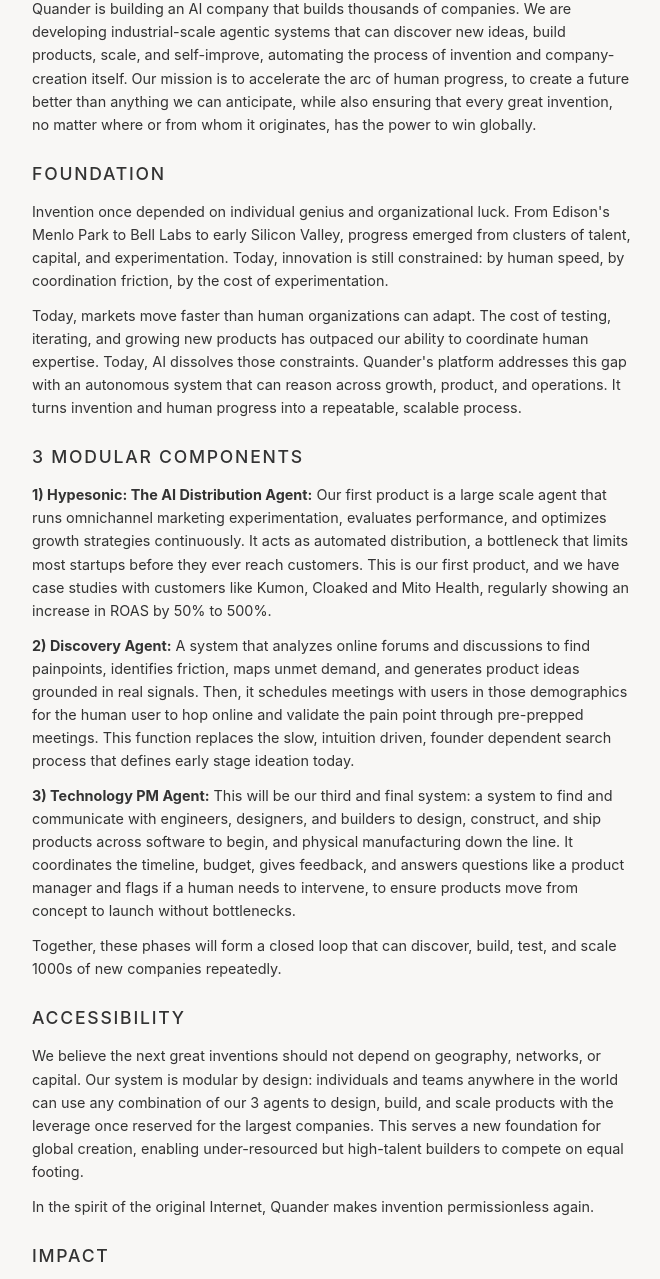
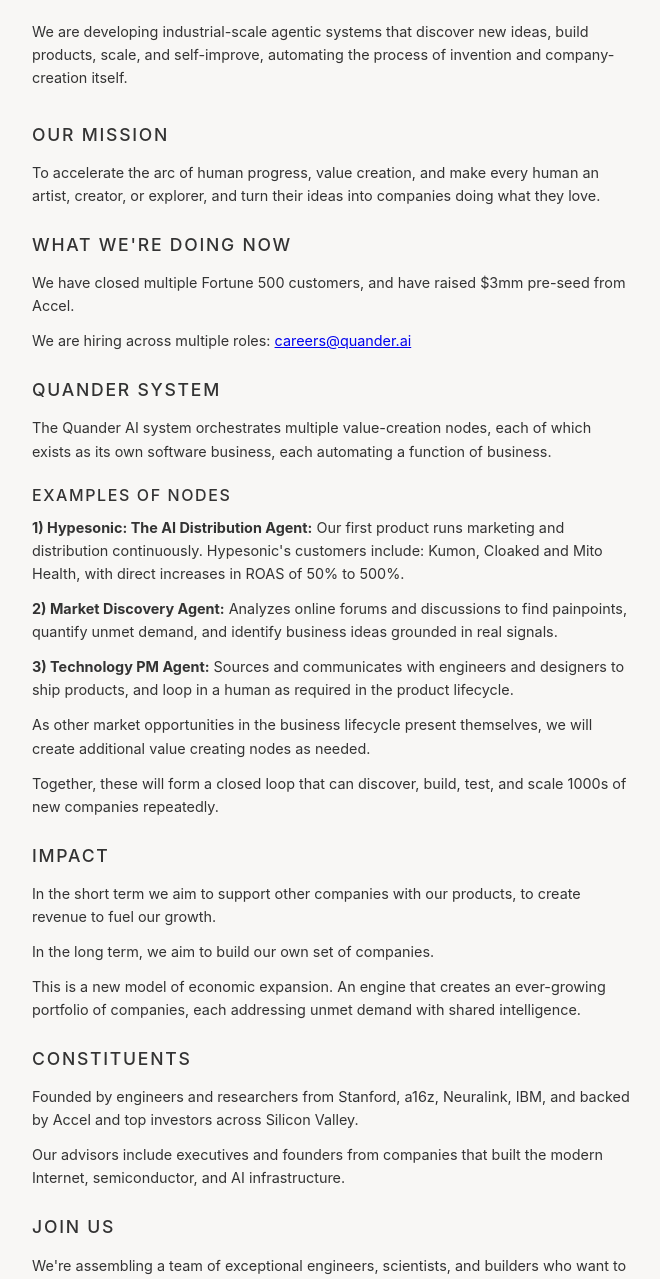
Before and after one commit to quanderco/simple-landing, a plain HTML site: page index.html in a window 1280 px wide. Shown: the part 294-1573 px from the top of the page, without its empty margins (308-968 px from the left). Drawn offline with Linux system fonts and the light colour scheme.

Commit message:
updated shorten

```diff
--- a/index.html
+++ b/index.html
@@ -23,49 +23,44 @@
 
     <main>
         <div class="content-container">
-            <div class="tagline">
-                <p>Quander is an applied AI product lab.</p>
-            </div>
             <div class="manifesto">
-                <h2>AI BUILDS 1000S OF COMPANIES</h2>
+                <h1>QUANDER AI BUILDS 1000S OF COMPANIES</h1>
 
-                <p>Quander is building an AI company that builds thousands of companies. We are developing industrial-scale agentic systems that can discover new ideas, build products, scale, and self-improve, automating the process of invention and company-creation itself. Our mission is to accelerate the arc of human progress, to create a future better than anything we can anticipate, while also ensuring that every great invention, no matter where or from whom it originates, has the power to win globally.</p>
+                <p>We are developing industrial-scale agentic systems that discover new ideas, build products, scale, and self-improve, automating the process of invention and company-creation itself.</p>
 
-                <h2>FOUNDATION</h2>
+                <h2>OUR MISSION</h2>
 
-                <p>Invention once depended on individual genius and organizational luck. From Edison's Menlo Park to Bell Labs to early Silicon Valley, progress emerged from clusters of talent, capital, and experimentation. Today, innovation is still constrained: by human speed, by coordination friction, by the cost of experimentation.</p>
+                <p>To accelerate the arc of human progress, value creation, and make every human an artist, creator, or explorer, and turn their ideas into companies doing what they love.</p>
 
-                <p>Today, markets move faster than human organizations can adapt. The cost of testing, iterating, and growing new products has outpaced our ability to coordinate human expertise. Today, AI dissolves those constraints. Quander's platform addresses this gap with an autonomous system that can reason across growth, product, and operations. It turns invention and human progress into a repeatable, scalable process.</p>
+                <h2>WHAT WE'RE DOING NOW</h2>
 
-                <h2>3 MODULAR COMPONENTS</h2>
+                <p>We have closed multiple Fortune 500 customers, and have raised $3mm pre-seed from Accel.</p>
 
-                <p><strong>1) Hypesonic: The AI Distribution Agent:</strong> Our first product is a large scale agent that runs omnichannel marketing experimentation, evaluates performance, and optimizes growth strategies continuously. It acts as automated distribution, a bottleneck that limits most startups before they ever reach customers. This is our first product, and we have case studies with customers like Kumon, Cloaked and Mito Health, regularly showing an increase in ROAS by 50% to 500%.</p>
+                <p>We are hiring across multiple roles: <a href="mailto:careers@quander.ai">careers@quander.ai</a></p>
 
-                <p><strong>2) Discovery Agent:</strong> A system that analyzes online forums and discussions to find painpoints, identifies friction, maps unmet demand, and generates product ideas grounded in real signals. Then, it schedules meetings with users in those demographics for the human user to hop online and validate the pain point through pre-prepped meetings. This function replaces the slow, intuition driven, founder dependent search process that defines early stage ideation today.</p>
+                <h2>QUANDER SYSTEM</h2>
 
-                <p><strong>3) Technology PM Agent:</strong> This will be our third and final system: a system to find and communicate with engineers, designers, and builders to design, construct, and ship products across software to begin, and physical manufacturing down the line. It coordinates the timeline, budget, gives feedback, and answers questions like a product manager and flags if a human needs to intervene, to ensure products move from concept to launch without bottlenecks.</p>
+                <p>The Quander AI system orchestrates multiple value-creation nodes, each of which exists as its own software business, each automating a function of business.</p>
 
-                <p>Together, these phases will form a closed loop that can discover, build, test, and scale 1000s of new companies repeatedly.</p>
+                <h3>EXAMPLES OF NODES</h3>
 
-                <h2>ACCESSIBILITY</h2>
+                <p><strong>1) Hypesonic: The AI Distribution Agent:</strong> Our first product runs marketing and distribution continuously. Hypesonic's customers include: Kumon, Cloaked and Mito Health, with direct increases in ROAS of 50% to 500%.</p>
 
-                <p>We believe the next great inventions should not depend on geography, networks, or capital. Our system is modular by design: individuals and teams anywhere in the world can use any combination of our 3 agents to design, build, and scale products with the leverage once reserved for the largest companies. This serves a new foundation for global creation, enabling under-resourced but high-talent builders to compete on equal footing.</p>
+                <p><strong>2) Market Discovery Agent:</strong> Analyzes online forums and discussions to find painpoints, quantify unmet demand, and identify business ideas grounded in real signals.</p>
 
-                <p>In the spirit of the original Internet, Quander makes invention permissionless again.</p>
+                <p><strong>3) Technology PM Agent:</strong> Sources and communicates with engineers and designers to ship products, and loop in a human as required in the product lifecycle.</p>
+
+                <p>As other market opportunities in the business lifecycle present themselves, we will create additional value creating nodes as needed.</p>
+
+                <p>Together, these will form a closed loop that can discover, build, test, and scale 1000s of new companies repeatedly.</p>
 
                 <h2>IMPACT</h2>
 
-                <p>Quander aims to enable 10× faster product cycles, dramatically lower startup costs, and autonomous expansion into new markets. Traditional startups operate like artisanal shops. Reinventing workflows, relying on small teams learning from scratch, and burning capital on guesswork. This model can't scale to the thousands of companies the world should have to solve problems that weren't traditionally venture backable.</p>
+                <p>In the short term we aim to support other companies with our products, to create revenue to fuel our growth.</p>
 
-                <p>Quander instead builds a unified system that identifies problems across countless verticals, generates solutions, builds products, and closes customers far faster and more repeatably than any individual team.</p>
+                <p>In the long term, we aim to build our own set of companies.</p>
 
-                <p>In the short term we aim to support other companies, in the long term, to build our own set of companies, and launch each new company for under $20,000.</p>
-
-                <p>This is a new model of economic expansion. An engine that creates an ever-growing portfolio of companies, each addressing unmet demand with shared intelligence. Quander coordinates a global elastic talent pool, standardized product-launch workflows, a knowledge-compounding distribution network, and parameterized product cores that generate variants at minimal cost. By optimizing the entire company-creation supply chain, we make company building iterative, scientific, and data-driven.</p>
-
-                <h2>FUTURE</h2>
-
-                <p>In the long run, the automation of mundane invention allows upkeep of civilization to both improve everyone's day-to-day lives, leaving time for leisure, play, family, socializing, art and to push the human frontier of exploration. What is beyond a black hole? How does consciousness relate to physical law? Can we upload our minds into radio frequency waves and travel faster than light? These are no longer tangential inquiries. They become ongoing research programs supported by an economy capable of building any instrument, probe, or facility that the investigation requires and that can already satisfy our day-to-day needs.</p>
+                <p>This is a new model of economic expansion. An engine that creates an ever-growing portfolio of companies, each addressing unmet demand with shared intelligence.</p>
 
                 <h2>CONSTITUENTS</h2>
 
@@ -77,7 +72,11 @@
 
                 <p>We're assembling a team of exceptional engineers, scientists, and builders who want to work on the next evolution of technological creation.</p>
 
-                <p class="careers-link"><a href="mailto:careers@quander.ai">careers@quander.ai</a> → Build the system that builds everything.</p>
+                <p class="careers-link"><a href="mailto:careers@quander.ai">careers@quander.ai</a> → Build the system that builds everything</p>
+
+                <h2>FUTURE</h2>
+                <p>In the long run, the automation of mundane value creation allows upkeep of civilization to both improve everyone's day-to-day lives, leaving time for leisure, play, family, socializing, art and to push the human frontier of exploration.</p>
+
             </div>
         </div>
     </main>
--- a/styles.css
+++ b/styles.css
@@ -124,6 +124,15 @@ main {
     margin-top: 2rem;
 }
 
+.manifesto h3 {
+    font-size: 1rem;
+    font-weight: 500;
+    margin-top: 1.25rem;
+    margin-bottom: 0.5rem;
+    text-transform: uppercase;
+    letter-spacing: 0.1em;
+}
+
 .manifesto p {
     margin-bottom: 0.75rem;
     font-size: 0.9rem;
@@ -182,6 +191,10 @@ main {
 
     .manifesto h2 {
         font-size: 1rem;
+    }
+
+    .manifesto h3 {
+        font-size: 0.9rem;
     }
 
     .manifesto p {
```
